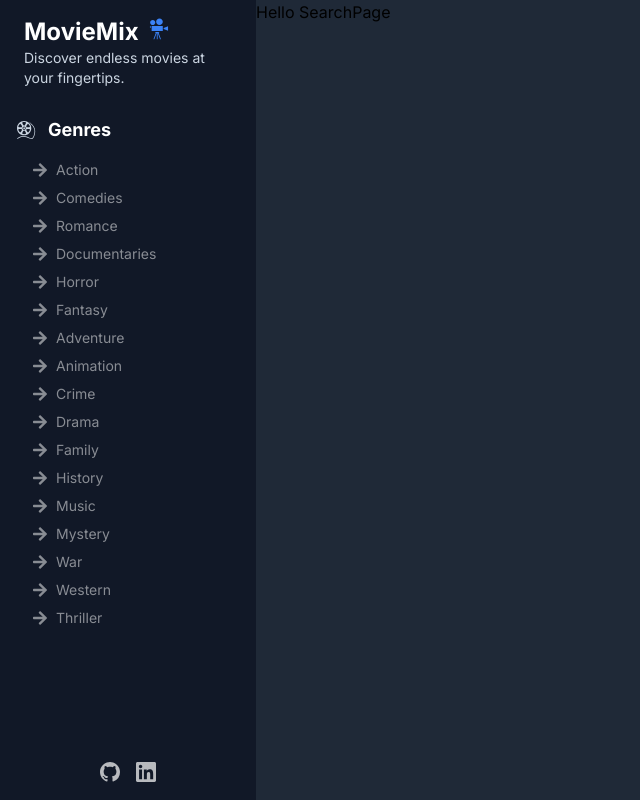
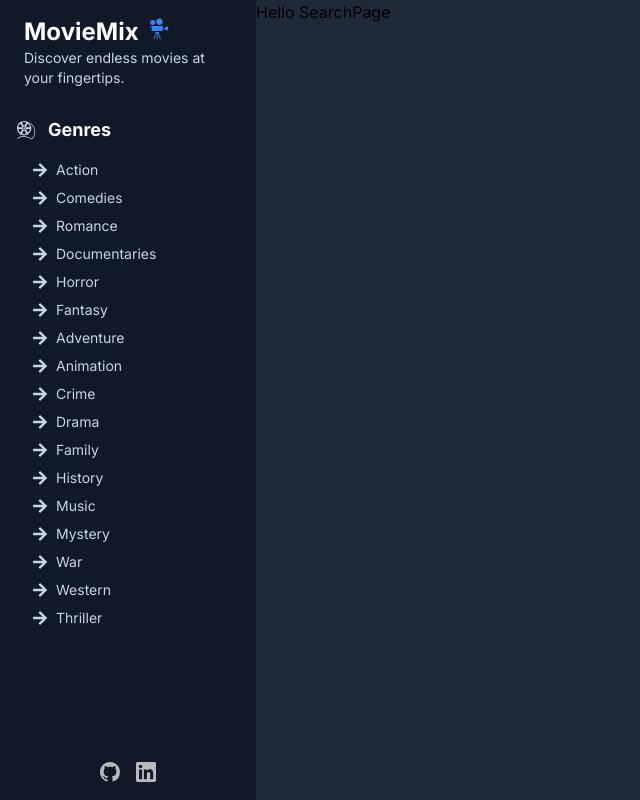
Before and after one commit to ab-sharifi21/MovieMix, a Next.js app: page /search in a window 1280 px wide. Shown: the whole page, without its empty margins (0-640 px from the left). Built offline with nearby package versions, Linux system fonts and the light colour scheme.

Commit message:
Change route-item styles

```diff
--- a/src/app/search/page.tsx
+++ b/src/app/search/page.tsx
@@ -1,3 +1,10 @@
+import { Metadata } from "next";
+
+
+export const metadata: Metadata = {
+ title: 'Search page',
+ description: 'Search page description',
+};
 
 export default function SearchPage() {
   return (
--- a/src/components/route-item.tsx
+++ b/src/components/route-item.tsx
@@ -16,7 +16,7 @@
   return (
     <Link
       href={href}
-      className={`inline-flex w-full items-center space-x-2 rounded-sm border-slate-700 px-2 py-1 text-white/50 transition duration-150 ease-linear hover:border-b hover:bg-white/5 ${pathName === href && 'bg-primaryColor text-slate-700'} `}
+      className={`inline-flex w-full items-center space-x-2 rounded-sm border-slate-700 px-2 py-1 transition duration-150 ease-linear hover:border-b hover:bg-white/5 ${pathName === href && 'bg-primaryColor text-black'} `}
     >
       {icon ? icon : <FaArrowRight className='hidden md:block' />}
       <div className="flex flex-col">
```
